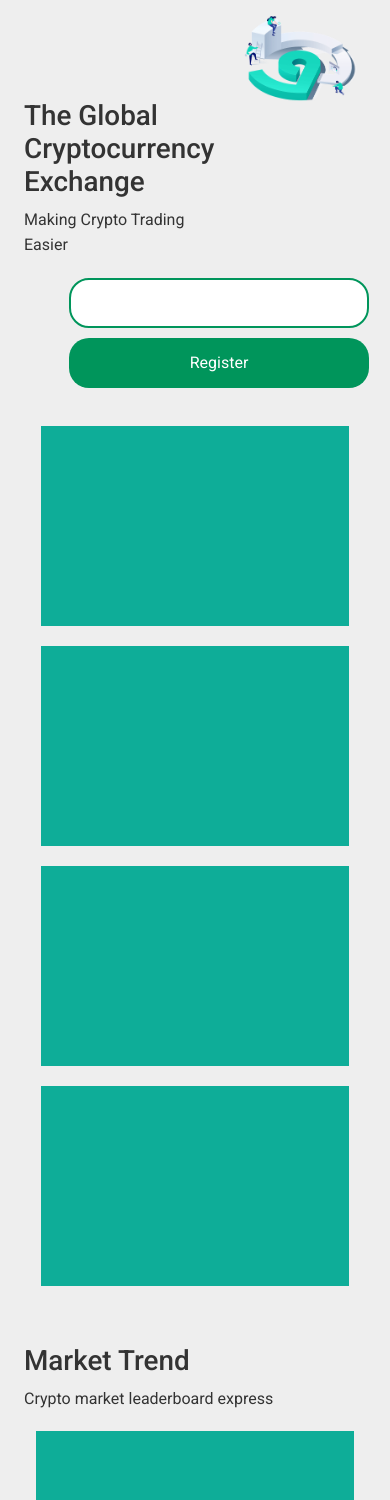
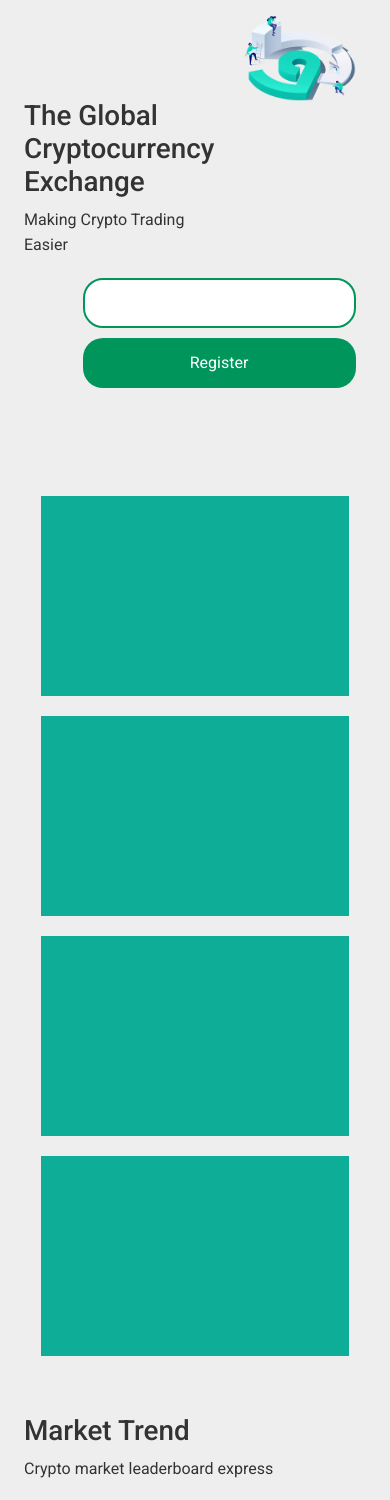
Before and after one commit to moonDev0/coin-affirm, a PHP site: page / in a window 390 px wide. Shown: the part 64-1564 px from the top of the page. Run offline with PHP 8.4, Linux system fonts and the light colour scheme; some libraries are stand-ins or nearby versions.

Commit message:
mobilr opt in progress

```diff
--- a/css/style.css
+++ b/css/style.css
@@ -414,7 +414,7 @@ li{
       flex-wrap: wrap;
       flex-direction: column-reverse;
       height: 100vh;
-      margin-top: 100px !important;
+      margin-top: 100px;
   }
   .register{
       width: 100vw;
@@ -425,6 +425,7 @@ li{
       flex-wrap: wrap;
       width: 100vw;
       gap: 10px;
+      margin: auto;
   }
   .register>form div{
     width: 100vw;
@@ -433,17 +434,17 @@ li{
     align-items: center;
   }
   .register>form input{
-      width: 300px;
+      width: 70%;
   }
   .register>form button{
-    width: 300px;
+    width: 70%;
     margin-left: 0px;
 }
 .coinsapi{
     flex-direction: column;
     justify-content: center;
     align-items: center;
-    margin-top: 80px;
+    margin-top: 150px;
 }
 .coin-item{
     width: 90%;
```
